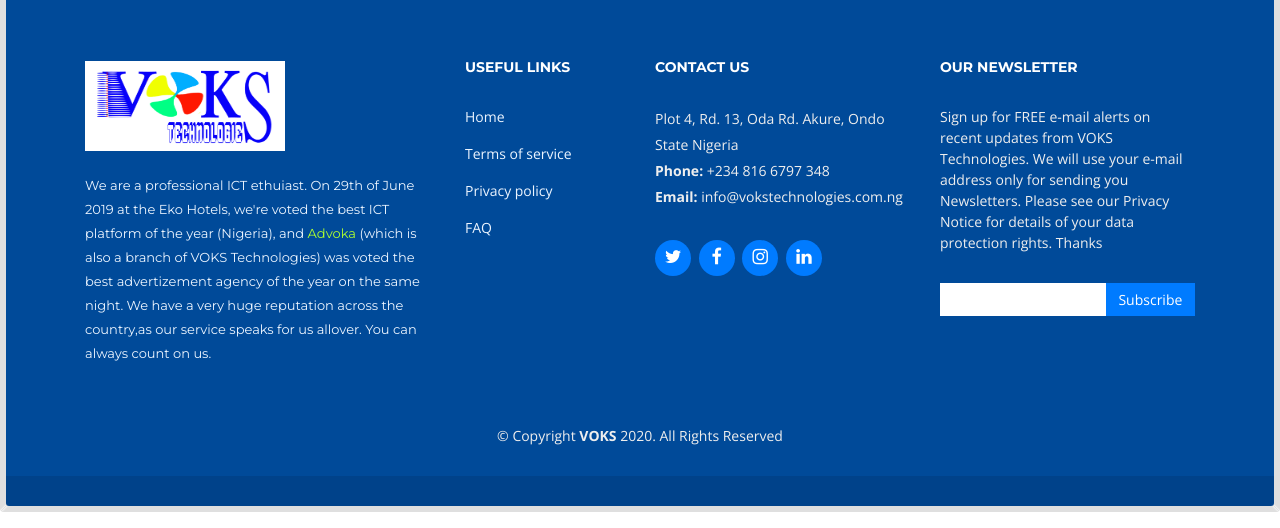
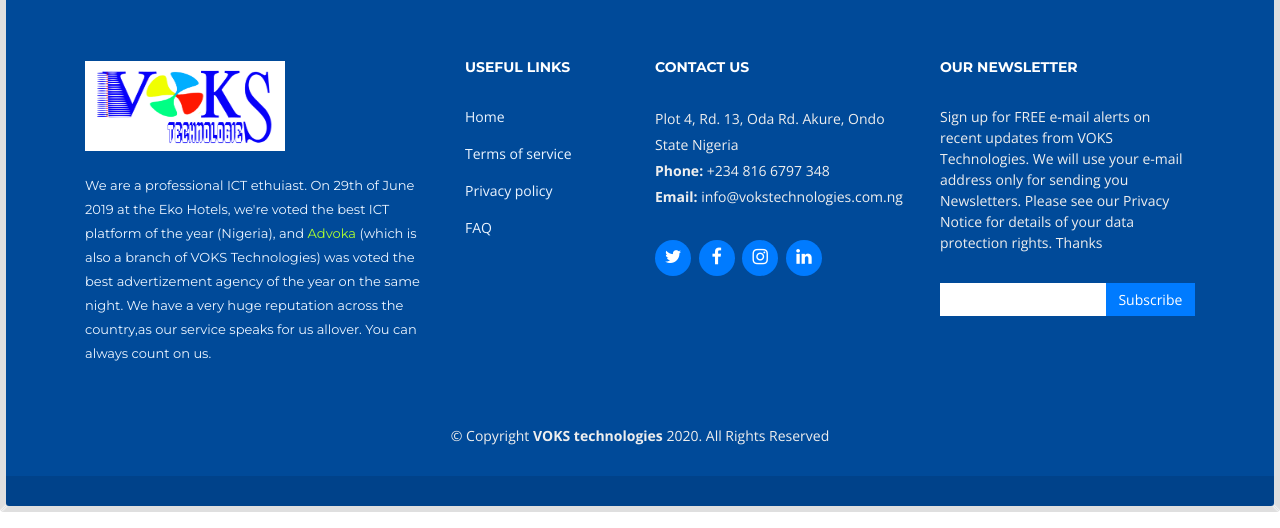
Before and after one commit to 9jadev/voks_tech, a PHP site: page /faq.php in a window 1280 px wide. Shown: the part 1012-1540 px from the top of the page. Run offline with PHP 8.4, Linux system fonts and the light colour scheme; data that the repository does not hold is empty; some libraries are stand-ins or nearby versions.

Commit message:
technologies

```diff
--- a/faq.php
+++ b/faq.php
@@ -293,7 +293,7 @@ $_SESSION['success'] = "Registration Successful";
 
     <div class="container">
       <div class="copyright">
-        &copy; Copyright <strong>VOKS</strong> 2020. All Rights Reserved
+        &copy; Copyright <strong>VOKS technologies</strong> 2020. All Rights Reserved
       </div>
       <div class="credits">
         <!--
--- a/home.php
+++ b/home.php
@@ -757,7 +757,7 @@ $_SESSION['success'] = "Registration Successful";
 
     <div class="container">
       <div class="copyright">
-        &copy; Copyright <strong>VOKS</strong> 2020. All Rights Reserved
+        &copy; Copyright <strong>VOKS technologies</strong> 2020. All Rights Reserved
       </div>
       <div class="credits">
         <!--
--- a/privacy.php
+++ b/privacy.php
@@ -216,7 +216,7 @@ VOKS Technologies is located at:<br/><br><strong>
 
     <div class="container">
       <div class="copyright">
-        &copy; Copyright <strong>VOKS</strong> 2020. All Rights Reserved
+        &copy; Copyright <strong>VOKS technologies</strong> 2020. All Rights Reserved
       </div>
       <div class="credits">
         <!--
--- a/terms of service.php
+++ b/terms of service.php
@@ -215,7 +215,7 @@ VOKS Technologies is located at:<br/><br><strong>
 
     <div class="container">
       <div class="copyright">
-        &copy; Copyright <strong>VOKS</strong> 2020. All Rights Reserved
+        &copy; Copyright <strong>VOKS technologies</strong> 2020. All Rights Reserved
       </div>
       <div class="credits">
         <!--
```
